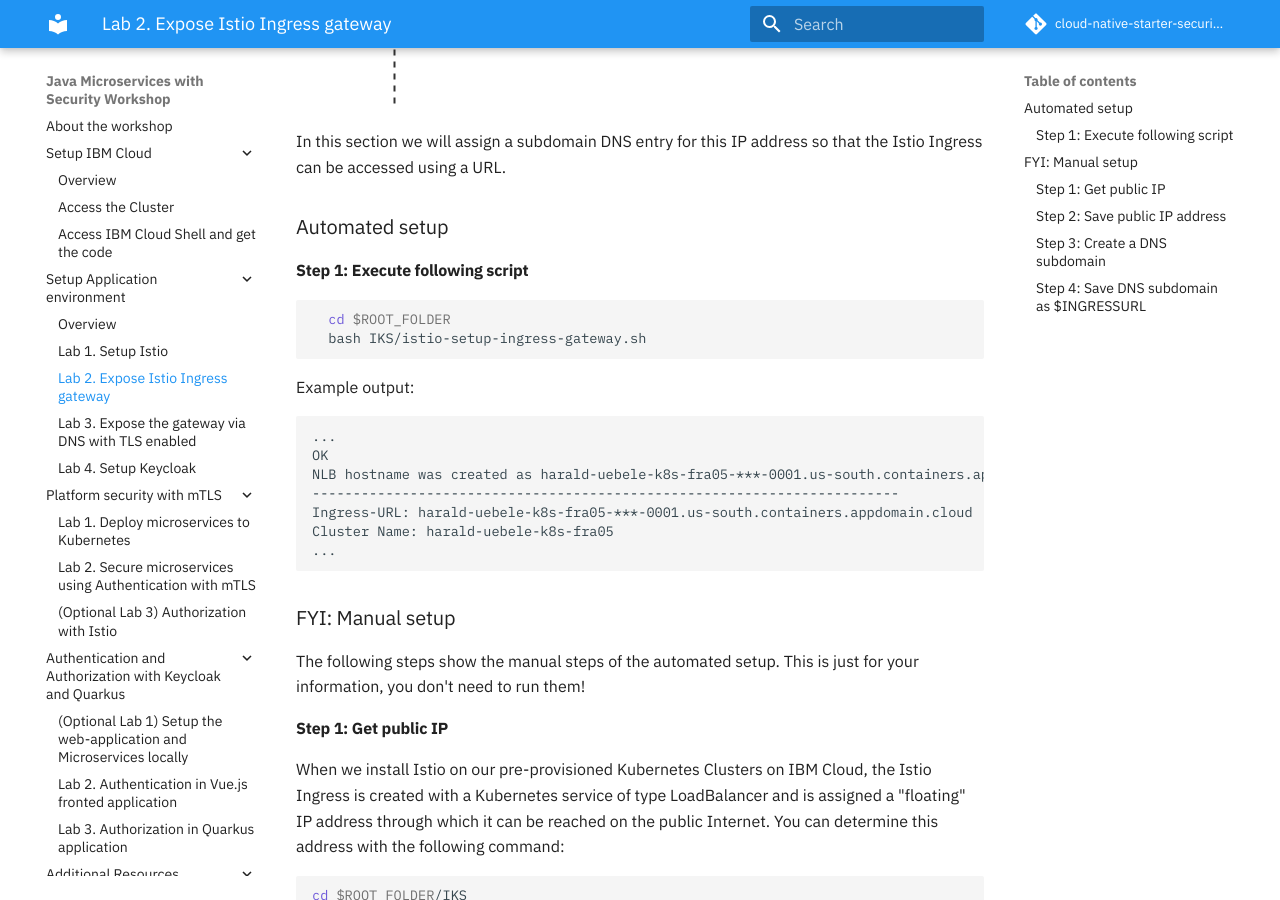
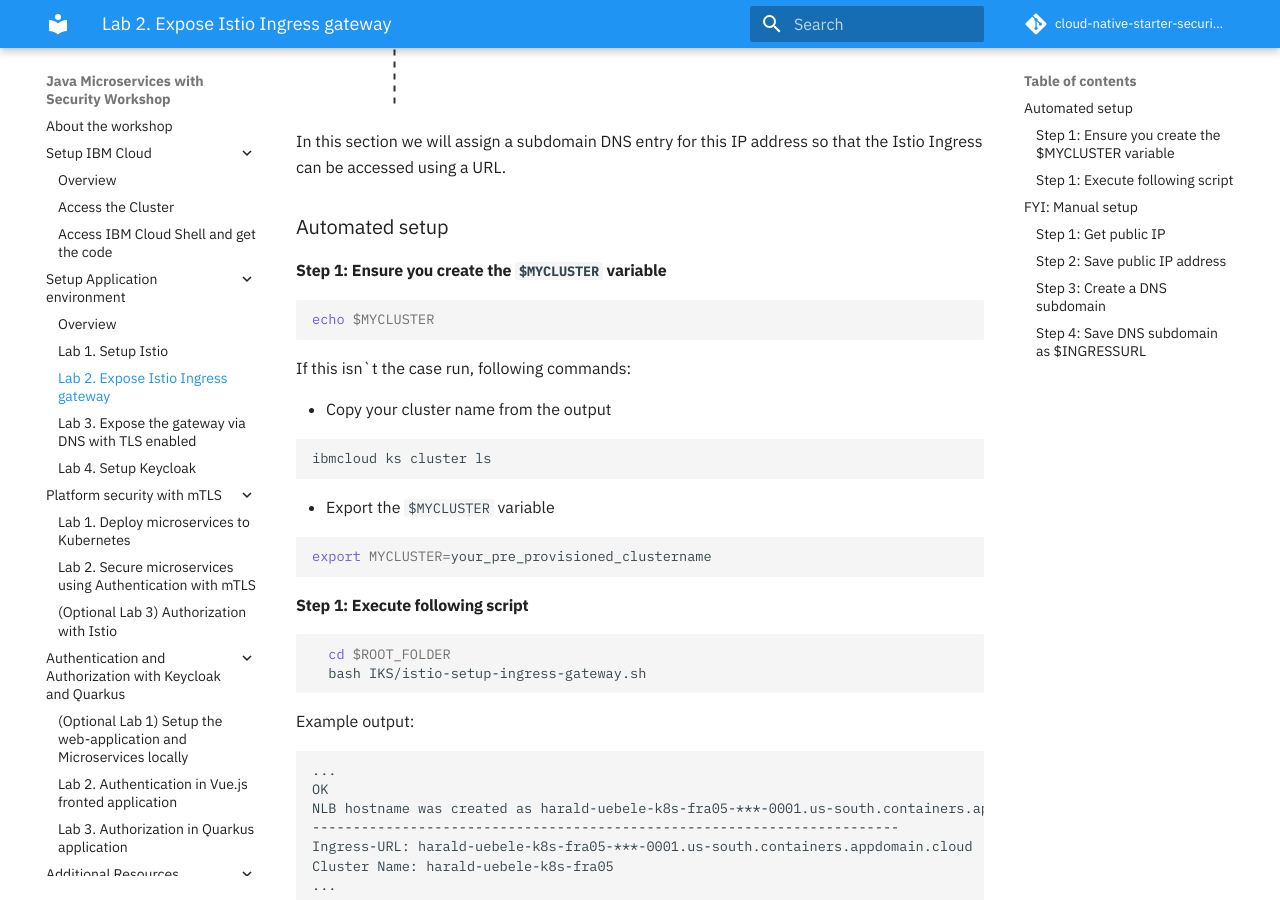
Before and after one commit to IBM/cloud-native-starter-security-workshop, an MkDocs documentation site: the page built from workshop/app-env-exercise-01/SETUP_ISTIO_INGRESS.md, in a window 1280 px wide and 900 px high, scrolled down 640 px. Built offline with MkDocs 1.6.1 and Material for MkDocs 9.7.7, drawn with Linux system fonts in a browser that asks for light colours; comment, search, counter and statistics services are not loaded.

Commit message:
update SETUP_ISTIO_INGRESS.md in case the $MYCLUSTER variable is not set

````diff
--- a/workshop/app-env-exercise-01/SETUP_ISTIO_INGRESS.md
+++ b/workshop/app-env-exercise-01/SETUP_ISTIO_INGRESS.md
@@ -11,6 +11,26 @@
 In this section we will assign a subdomain DNS entry for this IP address so that the Istio Ingress can be accessed using a URL.
 
 ### Automated setup
+
+#### Step 1: Ensure you create the `$MYCLUSTER` variable
+
+```sh
+echo $MYCLUSTER
+```
+
+If this isn`t the case run, following commands:
+
+* Copy your cluster name from the output
+
+```sh
+ibmcloud ks cluster ls
+```
+
+* Export the `$MYCLUSTER` variable
+
+```sh
+export MYCLUSTER=your_pre_provisioned_clustername
+```
 
 #### Step 1: Execute following script
 
````
